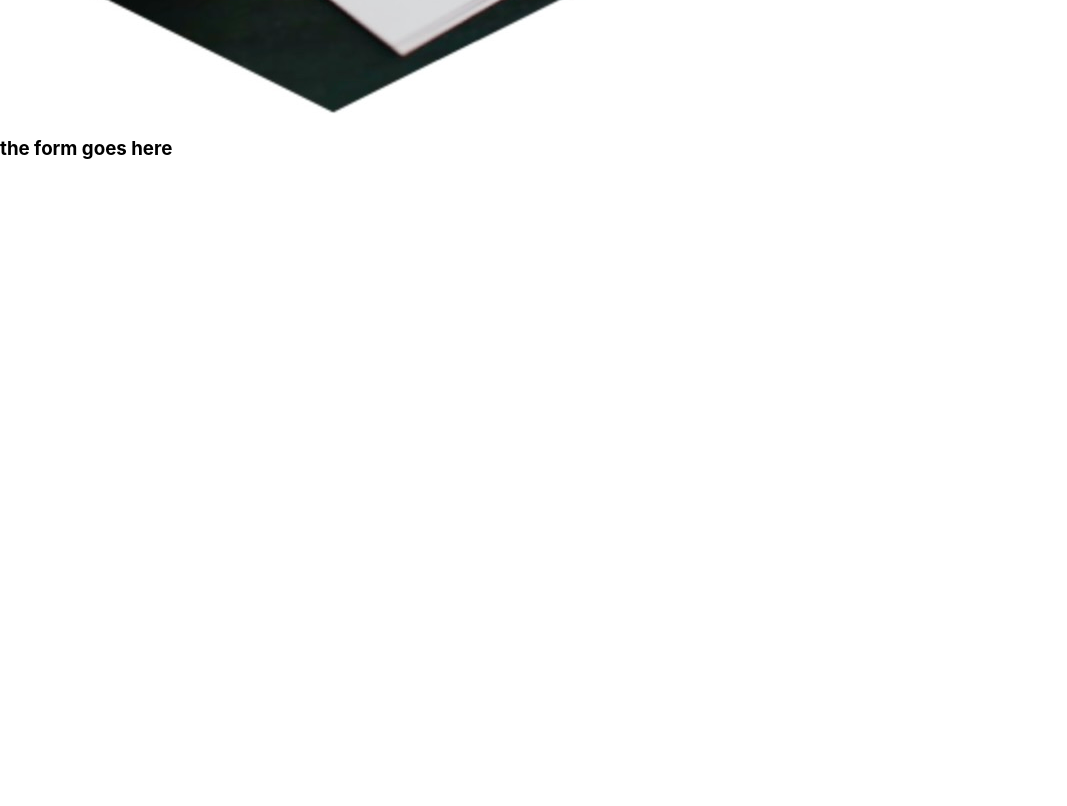
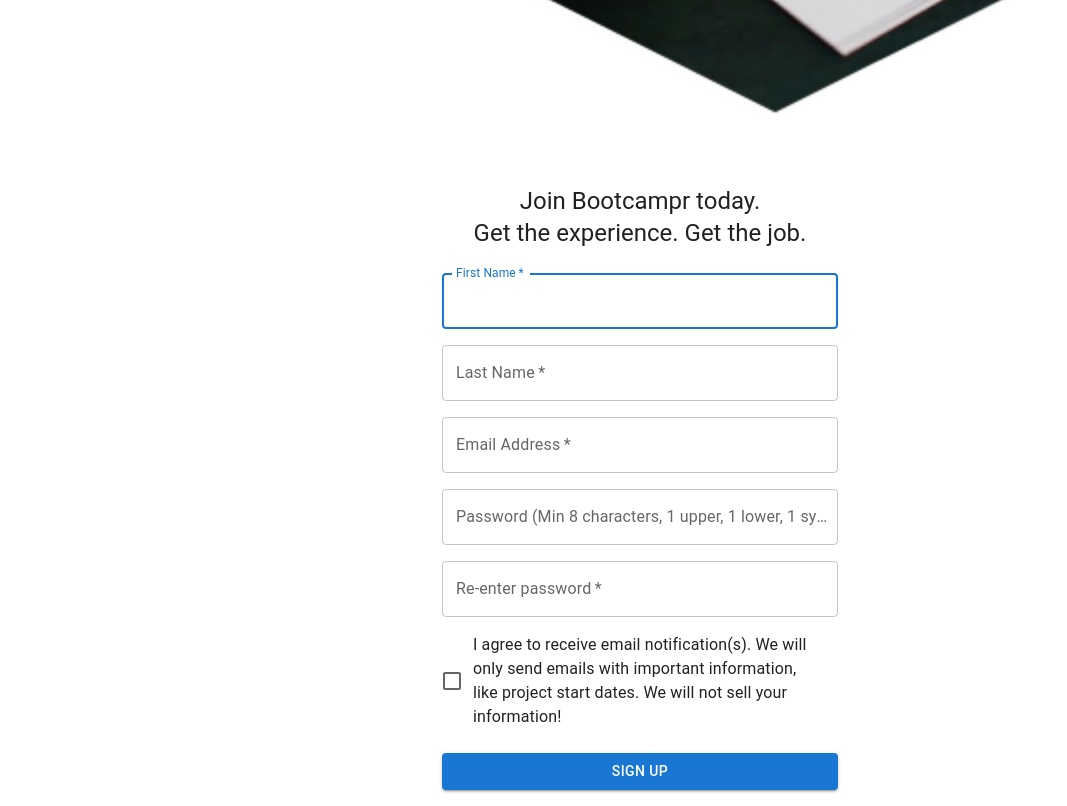
Before and after one commit to yeezick/bootcampr-assessment, a React (Create React App) app in the folder frontend/: page /Signup in a window 1280 px wide. Shown: the part 780-1586 px from the top of the page, without its empty margins (0-1067 px from the left). Before the commit the page ends 958 px from the top, so only its background shows below. Built offline with nearby package versions, Linux system fonts and the light colour scheme.

Commit message:
form has been added and is almost complete

```diff
--- a/frontend/package.json
+++ b/frontend/package.json
@@ -5,7 +5,8 @@
   "dependencies": {
     "@emotion/react": "^11.11.1",
     "@emotion/styled": "^11.11.0",
-    "@mui/material": "^5.14.17",
+    "@mui/icons-material": "^5.14.18",
+    "@mui/material": "^5.14.18",
     "@testing-library/jest-dom": "^5.17.0",
     "@testing-library/user-event": "^13.5.0",
     "@types/jest": "^27.5.2",
--- /dev/null
+++ b/frontend/src/Signup.css
@@ -0,0 +1,6 @@
+.imageOne {
+    height: 25px;
+    width: 25px;
+    display: flex;
+    align-items: start;
+}
--- a/frontend/src/Signup.tsx
+++ b/frontend/src/Signup.tsx
@@ -2,27 +2,143 @@ import React, {useState} from 'react';
 import { useNavigate } from 'react-router-dom';
 // import { Landing } from './Landing';
 import { Component } from 'react'
+// import './Signup.css'
+import Button from '@mui/material/Button';
+import CssBaseline from '@mui/material/CssBaseline';
+import TextField from '@mui/material/TextField';
+import FormControlLabel from '@mui/material/FormControlLabel';
+import Checkbox from '@mui/material/Checkbox';
+import Link from '@mui/material/Link';
+import Grid from '@mui/material/Grid';
+import Box from '@mui/material/Box';
+import LockOutlinedIcon from '@mui/icons-material/LockOutlined';
+import Typography from '@mui/material/Typography';
+import Container from '@mui/material/Container';
 
-// export const Signup: React.FC = () => {
-function Signup () {
-    // const [helloResponse, setHelloResponse] = useState<string>('')
+function Copyright(props: any) {
     return (
-        <div className='container'>
-            <div className='imageOne'>
-                <img src='signup_image.jpg' alt='A hand writing on a piece of paper with a pen'></img>
-            </div>
-            <div className='formOne'>
-                <h3> the form goes here</h3>
-                {/* <ButtonContainer setHelloResponse={setHelloResponse} />
-          {helloResponse !== '' && helloResponse} */}
-            </div>
-        </div>
-
-// const ButtonContainer = ({ setHelloResponse }) => {
-//     const navigate = useNavigate()
-//     const handleSignUpButton = () => {
-//       navigate('/sign-up')
-//     }
+      <Typography variant="body2" color="text.secondary" align="center" {...props}>
+        {'Copyright © '}
+        <Link color="inherit" href="https://mui.com/">
+          Your Website
+        </Link>{' '}
+        {new Date().getFullYear()}
+        {'.'}
+      </Typography>
     );
 }
+
+function Signup () {
+    const handleSubmit = (event: React.FormEvent<HTMLFormElement>) => {
+        event.preventDefault();
+        const data = new FormData(event.currentTarget);
+        console.log({
+          email: data.get('email'),
+          password: data.get('password'),
+        });
+      };
+    return (
+      <Container component="main" maxWidth="xs">
+        <div className='imageOne'>
+            <img src='signup_image.jpg' alt='A hand writing on a piece of paper with a pen'></img>
+        </div>
+        <CssBaseline />
+        <Box
+          sx={{
+            marginTop: 8,
+            display: 'flex',
+            flexDirection: 'column',
+            alignItems: 'center',
+          }}
+        >
+
+          <Typography component="h1" variant="h5">
+            Join Bootcampr today.
+          </Typography>
+          <Typography component="h2" variant="h5">
+            Get the experience.  Get the job.
+          </Typography>
+          <Box component="form" noValidate onSubmit={handleSubmit} sx={{ mt: 3 }}>
+            <Grid container spacing={2}>
+              <Grid item xs={12}>
+                <TextField
+                  autoComplete="given-name"
+                  name="firstName"
+                  required
+                  fullWidth
+                  id="firstName"
+                  label="First Name"
+                  autoFocus
+                />
+              </Grid>
+
+              <Grid item xs={12}>
+                <TextField
+                  required
+                  fullWidth
+                  id="lastName"
+                  label="Last Name"
+                  name="lastName"
+                  autoComplete="family-name"
+                />
+              </Grid>
+
+              <Grid item xs={12}>
+                <TextField
+                  required
+                  fullWidth
+                  id="email"
+                  label="Email Address"
+                  name="email"
+                  autoComplete="email"
+                />
+              </Grid>
+
+              <Grid item xs={12}>
+                <TextField
+                  required
+                  fullWidth
+                  name="password"
+                  label="Password (Min 8 characters, 1 upper, 1 lower, 1 symbol"
+                  type="password"
+                  id="password"
+                  autoComplete="new-password"
+                />
+              </Grid>
+
+              <Grid item xs={12}>
+                <TextField
+                  required
+                  fullWidth
+                  name="password"
+                  label="Re-enter password"
+                  type="password"
+                  id="password"
+                  autoComplete="new-password"
+                />
+              </Grid>
+              <Grid item xs={12}>
+                <FormControlLabel
+                  control={<Checkbox value="allowExtraEmails" color="primary" />}
+                  label="I agree to receive email notification(s).  We will only send emails with important information, like project start dates.  We will not sell your information!"
+                />
+              </Grid>
+            </Grid>
+            <Button
+              type="submit"
+              fullWidth
+              variant="contained"
+              sx={{ mt: 3, mb: 2 }}
+            >
+              Sign up
+            </Button>
+            <Grid container justifyContent="flex-end">
+            </Grid>
+          </Box>
+        </Box>
+      </Container>
+  );
+}
+
+
 export default Signup
```
Also changed, not shown: 1 other file (tests, documents, lock files or other folders).
